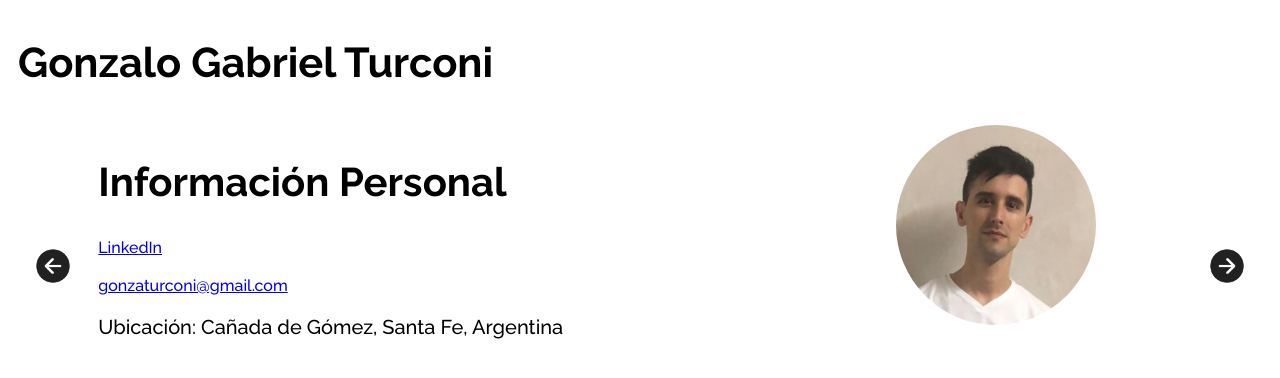
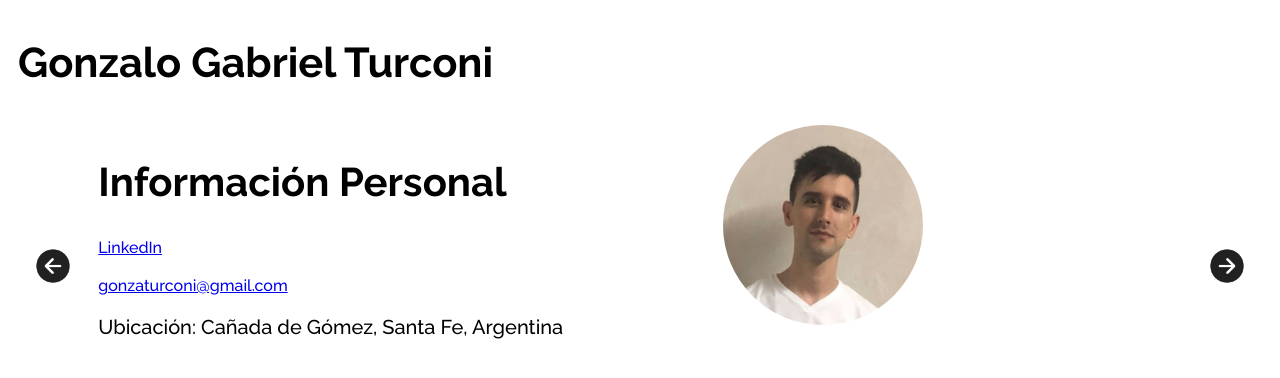
Before and after one commit to gturconi/gturconi.github.io, a plain HTML site: page index.html in a window 1280 px wide. Drawn offline with Linux system fonts and the light colour scheme.

Commit message:
Update estilos.css

```diff
--- a/estilos.css
+++ b/estilos.css
@@ -26,7 +26,7 @@ p{
    border-radius: 50%;
    height: 200px;
    position: absolute;
-   left: 70%;
+   margin-left: 10rem;
 }
 
 .sliderBlock{
```
